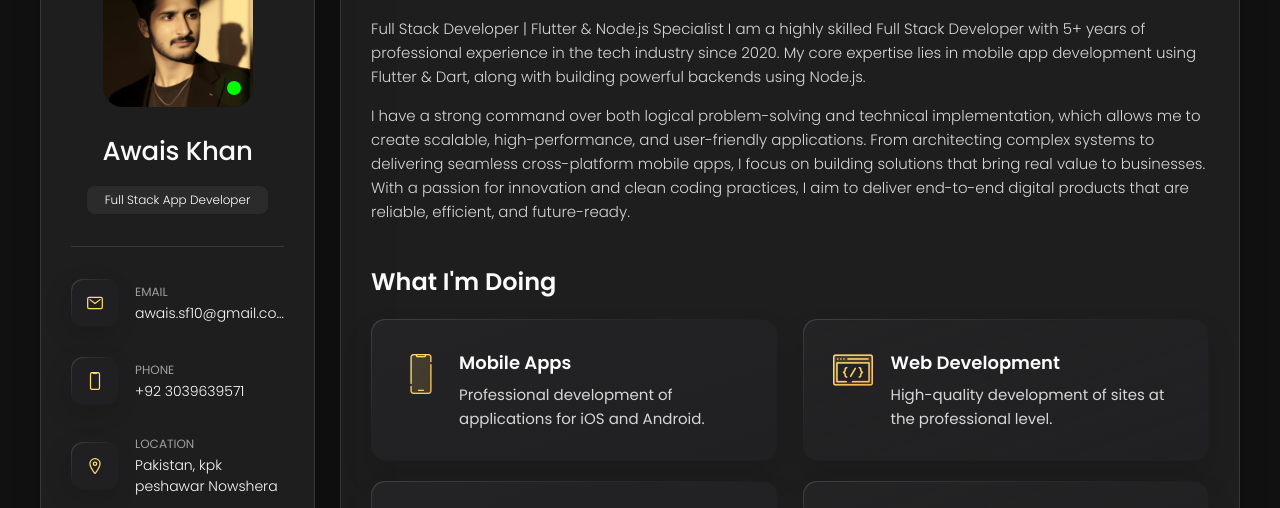
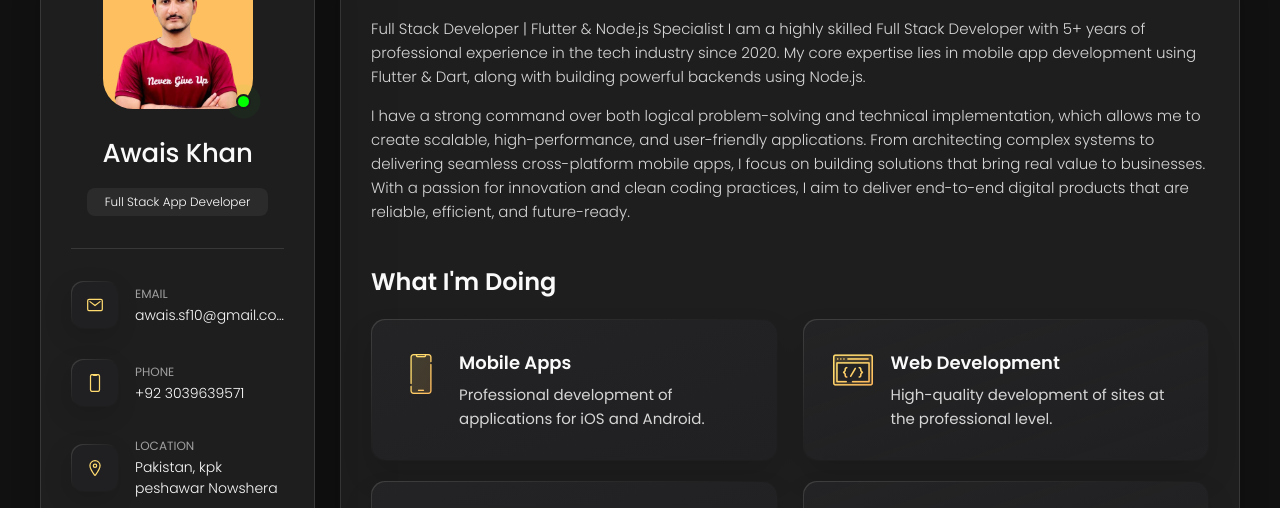
Before and after one commit to AbdulRafay-10/AwaisPortfolio, a website: page index.html in a window 1280 px wide. Shown: the part 162-670 px from the top of the page. Drawn offline with nearby package versions, Linux system fonts and the light colour scheme.

Commit message:
profile img chnaged

```diff
--- a/assets/css/style.css
+++ b/assets/css/style.css
@@ -1,5 +1,3 @@
-
-
 :root {
 
   /**
@@ -304,6 +302,7 @@
   max-height: 112px;
   overflow: hidden;
   transition: var(--transition-2);
+  z-index: 1;
 }
 
 .sidebar.active { max-height: 405px; }
@@ -313,13 +312,13 @@
   display: flex;
   justify-content: flex-start;
   align-items: center;
-  gap: 15px;
+z-index: 10;
 }
 
 .avatar-box {
-  background: var(--bg-gradient-onyx);
+  background: transparent; /* remove gray background */
   border-radius: 15px;
-  overflow: hidden;
+  overflow: visible;
   position: relative;
 }
 
@@ -1237,24 +1236,36 @@
 /* Online Status with Radar Waves */
 .online-status {
   position: absolute;
-  bottom: 5px;
+  bottom: 10px;
   right: 5px;
   width: 20px;
   height: 20px;
-  z-index: 2;
+
+
 }
 
 .status-dot {
-  position: relative;
-  bottom: -10px;
-  right: -10px;
+  position: absolute;
+  bottom: -0px;
+  right: -0px;
   width: 20px;
   height: 12px;
   background: #00ff00;
   border: 2px solid var(--eerie-black-2);
   border-radius: 50%;
-  z-index: 3;
+ z-index: 30;
   animation: pulse 2s infinite;
+}
+
+/* Ensure the status dot stacks on top of the profile image inside avatar */
+.avatar-box { position: relative; overflow: visible; background: transparent; box-shadow: none; border: none; }
+.avatar-box img { display: block; width: 100%; height: 100%; border-radius: 20%; object-fit: cover; object-position: top center; aspect-ratio: 1 / 1; }
+.avatar-box .status-dot {
+  bottom: 0px;  /* half outside vertically */
+  right: 2px;   /* half outside horizontally */
+  width: 15px;
+  height: 15px;
+  z-index: 10;   /* ensure above the image */
 }
 
 
@@ -1713,6 +1724,7 @@
     width: 520px;
     margin-inline: auto;
     padding: 30px;
+    z-index: 1;
   }
 
   .article-title {
@@ -1752,6 +1764,7 @@
   .sidebar {
     max-height: 180px;
     margin-bottom: 30px;
+    z-index: 10;
   }
 
   .sidebar.active { max-height: 584px; }
@@ -1812,6 +1825,8 @@
   /**
    * #NAVBAR
    */
+
+  .navbar { border-radius: 20px 20px 0 0; }
 
   .navbar { border-radius: 20px 20px 0 0; }
 
@@ -2355,17 +2370,28 @@
   .avatar-box img { width: 150px; }
 
   .online-status {
-    bottom: 10px;
-    right: 10px;
-    width: 28px;
-    height: 28px;
-  }
-
-  .status-dot {
-    width: 18px;
-    height: 18px;
-  }
-
+  position: absolute;
+  /* Place the dot inside the image, bottom right, but a bit upward */
+  bottom: 12px;   /* Increase this value to move the dot further up */
+  right: 12px;    /* Adjust as needed for your image size */
+  width: 20px;
+  height: 20px;
+  pointer-events: none;
+  z-index: 2;
+}
+
+.status-dot {
+  position: absolute;
+  bottom: 0;
+  right: 0;
+  width: 20px;
+  height: 20px;
+  background: #00ff00;
+  border: 2px solid var(--eerie-black-2);
+  border-radius: 50%;
+  z-index: 3;
+  animation: pulse 2s infinite;
+}
   .radar-wave {
     bottom: 10px;
     right: 10px;
--- a/index.html
+++ b/index.html
@@ -42,9 +42,10 @@
       <div class="sidebar-info">
 
         <figure class="avatar-box">
-          <img src="/assets/images/CEO11.jpeg" alt="Richard hanrick" width="80">
+          <div class="status-dot"></div>
+          <img src="/assets/images/AwaisPFP-removebg-preview.png" alt="Richard hanrick" width="80">
           <div class="online-status">
-            <div class="status-dot"></div>
+
             <div class="radar-wave"></div>
           </div>
         </figure>
```
Also changed, not shown: assets/images/AwaisPFP-removebg-preview.png (added), assets/images/AwaisPFP.jpg (added).
